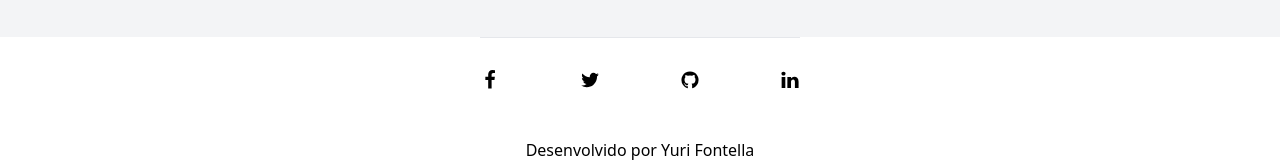
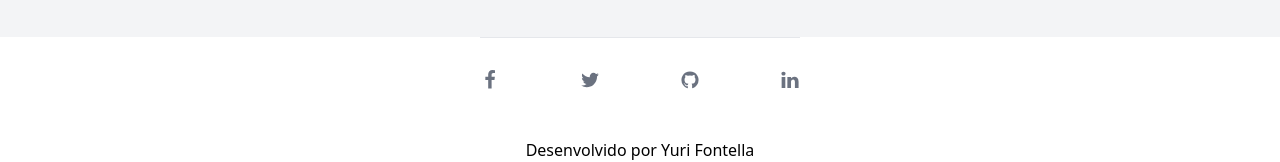
Before and after one commit to YuriFontella/boilerplate-graphql-app, a Next.js app: page / in a window 1280 px wide. Shown: the part 1193-1355 px from the top of the page. Built offline with nearby package versions, Linux system fonts and the light colour scheme.

Commit message:
color icons

```diff
--- a/src/pages/index.js
+++ b/src/pages/index.js
@@ -204,25 +204,25 @@ const Index = () => {
 
       <div className="pt-8 flex border-t border-gray-200 max-w-xs mx-auto items-center justify-between">
         <a rel="noreferrer" href="https://www.facebook.com/yuri.cazzeri/" target="_blank">
-          <svg width="20" height="20" fill="currentColor" className="text-xl hover:text-gray-800 dark:hover:text-white transition-colors duration-200" viewBox="0 0 1792 1792" xmlns="http://www.w3.org/2000/svg">
+          <svg width="20" height="20" fill="currentColor" className="text-xl text-gray-500 hover:text-gray-700 dark:hover:text-white transition-colors duration-200" viewBox="0 0 1792 1792" xmlns="http://www.w3.org/2000/svg">
             <path d="M1343 12v264h-157q-86 0-116 36t-30 108v189h293l-39 296h-254v759h-306v-759h-255v-296h255v-218q0-186 104-288.5t277-102.5q147 0 228 12z">
             </path>
           </svg>
         </a>
         <a rel="noreferrer" href="https://twitter.com/YuriCazzeri" target="_blank">
-          <svg width="20" height="20" fill="currentColor" className="text-xl hover:text-gray-800 dark:hover:text-white transition-colors duration-200" viewBox="0 0 1792 1792" xmlns="http://www.w3.org/2000/svg">
+          <svg width="20" height="20" fill="currentColor" className="text-xl text-gray-500 hover:text-gray-700 dark:hover:text-white transition-colors duration-200" viewBox="0 0 1792 1792" xmlns="http://www.w3.org/2000/svg">
             <path d="M1684 408q-67 98-162 167 1 14 1 42 0 130-38 259.5t-115.5 248.5-184.5 210.5-258 146-323 54.5q-271 0-496-145 35 4 78 4 225 0 401-138-105-2-188-64.5t-114-159.5q33 5 61 5 43 0 85-11-112-23-185.5-111.5t-73.5-205.5v-4q68 38 146 41-66-44-105-115t-39-154q0-88 44-163 121 149 294.5 238.5t371.5 99.5q-8-38-8-74 0-134 94.5-228.5t228.5-94.5q140 0 236 102 109-21 205-78-37 115-142 178 93-10 186-50z">
             </path>
           </svg>
         </a>
         <a rel="noreferrer" href="https://github.com/YuriFontella" target="_blank">
-          <svg xmlns="http://www.w3.org/2000/svg" width="20" height="20" fill="currentColor" className="text-xl hover:text-gray-800 dark:hover:text-white transition-colors duration-200" viewBox="0 0 1792 1792">
+          <svg xmlns="http://www.w3.org/2000/svg" width="20" height="20" fill="currentColor" className="text-xl text-gray-500 hover:text-gray-700 dark:hover:text-white transition-colors duration-200" viewBox="0 0 1792 1792">
             <path d="M896 128q209 0 385.5 103t279.5 279.5 103 385.5q0 251-146.5 451.5t-378.5 277.5q-27 5-40-7t-13-30q0-3 .5-76.5t.5-134.5q0-97-52-142 57-6 102.5-18t94-39 81-66.5 53-105 20.5-150.5q0-119-79-206 37-91-8-204-28-9-81 11t-92 44l-38 24q-93-26-192-26t-192 26q-16-11-42.5-27t-83.5-38.5-85-13.5q-45 113-8 204-79 87-79 206 0 85 20.5 150t52.5 105 80.5 67 94 39 102.5 18q-39 36-49 103-21 10-45 15t-57 5-65.5-21.5-55.5-62.5q-19-32-48.5-52t-49.5-24l-20-3q-21 0-29 4.5t-5 11.5 9 14 13 12l7 5q22 10 43.5 38t31.5 51l10 23q13 38 44 61.5t67 30 69.5 7 55.5-3.5l23-4q0 38 .5 88.5t.5 54.5q0 18-13 30t-40 7q-232-77-378.5-277.5t-146.5-451.5q0-209 103-385.5t279.5-279.5 385.5-103zm-477 1103q3-7-7-12-10-3-13 2-3 7 7 12 9 6 13-2zm31 34q7-5-2-16-10-9-16-3-7 5 2 16 10 10 16 3zm30 45q9-7 0-19-8-13-17-6-9 5 0 18t17 7zm42 42q8-8-4-19-12-12-20-3-9 8 4 19 12 12 20 3zm57 25q3-11-13-16-15-4-19 7t13 15q15 6 19-6zm63 5q0-13-17-11-16 0-16 11 0 13 17 11 16 0 16-11zm58-10q-2-11-18-9-16 3-14 15t18 8 14-14z">
             </path>
           </svg>
         </a>
         <a rel="noreferrer" href="https://www.linkedin.com/in/yurifontella/" target="_blank">
-          <svg width="20" height="20" fill="currentColor" className="text-xl hover:text-gray-800 dark:hover:text-white transition-colors duration-200" viewBox="0 0 1792 1792" xmlns="http://www.w3.org/2000/svg">
+          <svg width="20" height="20" fill="currentColor" className="text-xl text-gray-500 hover:text-gray-700 dark:hover:text-white transition-colors duration-200" viewBox="0 0 1792 1792" xmlns="http://www.w3.org/2000/svg">
             <path d="M477 625v991h-330v-991h330zm21-306q1 73-50.5 122t-135.5 49h-2q-82 0-132-49t-50-122q0-74 51.5-122.5t134.5-48.5 133 48.5 51 122.5zm1166 729v568h-329v-530q0-105-40.5-164.5t-126.5-59.5q-63 0-105.5 34.5t-63.5 85.5q-11 30-11 81v553h-329q2-399 2-647t-1-296l-1-48h329v144h-2q20-32 41-56t56.5-52 87-43.5 114.5-15.5q171 0 275 113.5t104 332.5z">
             </path>
           </svg>
```
